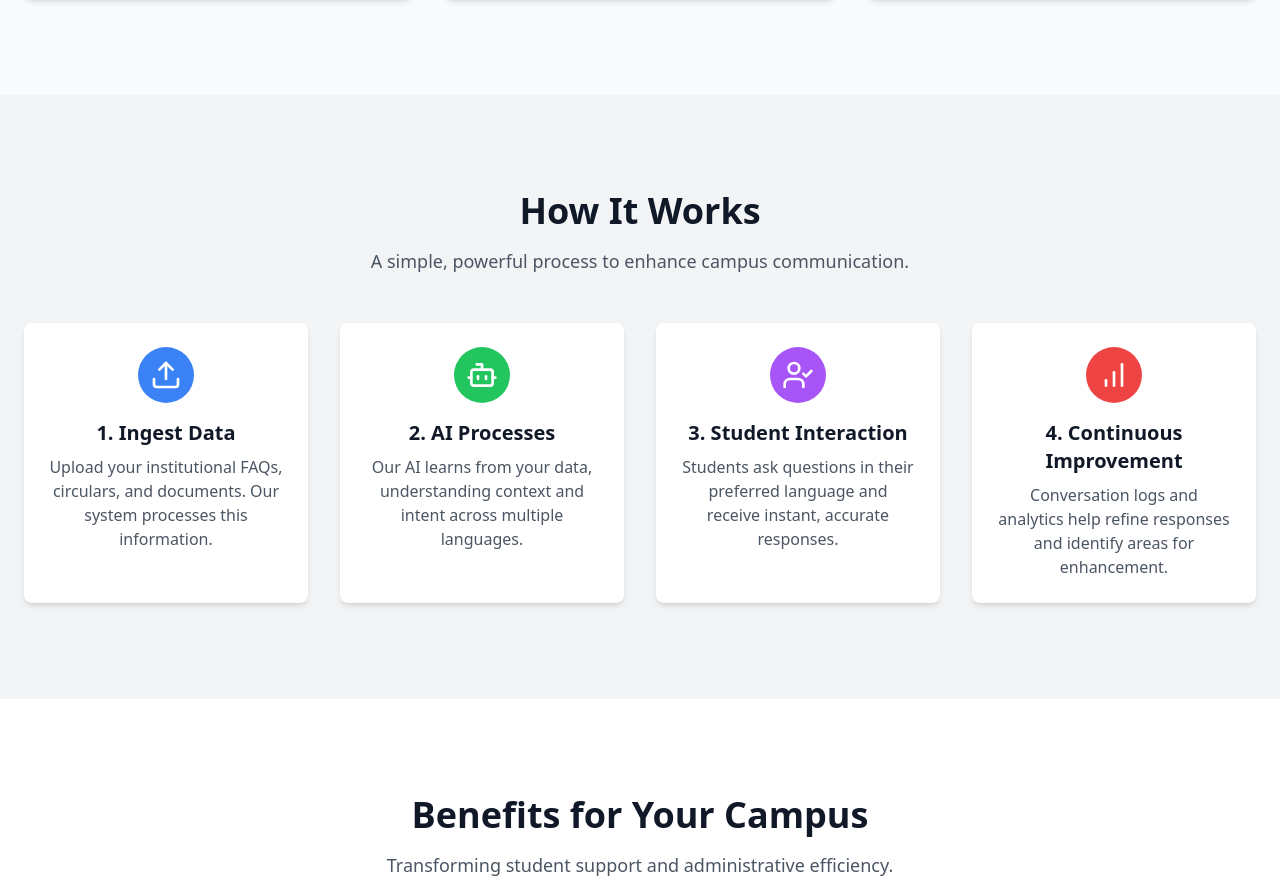
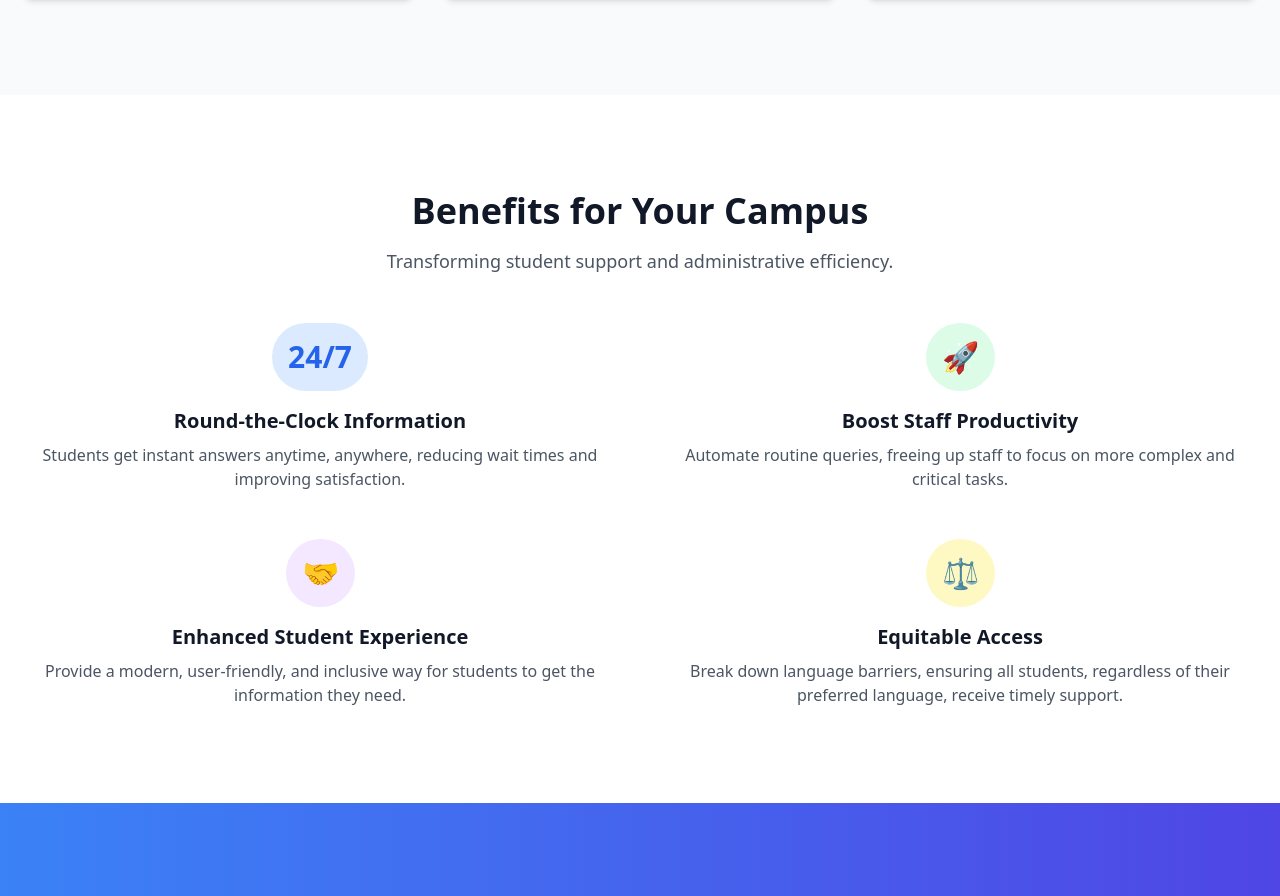
Before and after one commit to Vd-adasul/UI_rag_repo, a React (Vite) app: page / in a window 1280 px wide. Shown: the part 1550-2446 px from the top of the page. Built offline with nearby package versions, Linux system fonts and the light colour scheme.

Commit message:
Reverted all changes back to version 6b367a0e9cb8f173038109eefcb0811cd8384c24

```diff
--- a/src/pages/Index.tsx
+++ b/src/pages/Index.tsx
@@ -3,7 +3,7 @@
 import { MadeWithDyad } from "@/components/made-with-dyad";
 import Header from "@/components/Header";
 import { Button } from "@/components/ui/button";
-import { ArrowRight, MessageCircleMore, Languages, Brain, Handshake, ScrollText, Upload, Bot, UserCheck, BarChart } from "lucide-react";
+import { ArrowRight, MessageCircleMore, Languages, Brain, Handshake, ScrollText } from "lucide-react";
 import { Link } from "react-router-dom";
 
 const Index = () => {
@@ -84,54 +84,6 @@ const Index = () => {
           </div>
         </section>
 
-        {/* How It Works Section */}
-        <section className="py-16 md:py-24 bg-gray-100 dark:bg-gray-950">
-          <div className="container px-4 md:px-6 text-center">
-            <h2 className="text-3xl md:text-4xl font-bold mb-4 text-gray-900 dark:text-white">How It Works</h2>
-            <p className="text-lg text-gray-600 dark:text-gray-300 max-w-2xl mx-auto mb-12">
-              A simple, powerful process to enhance campus communication.
-            </p>
-            <div className="grid grid-cols-1 md:grid-cols-2 lg:grid-cols-4 gap-8">
-              <div className="flex flex-col items-center text-center p-6 bg-white dark:bg-gray-800 rounded-lg shadow-md">
-                <div className="bg-blue-500 text-white p-3 rounded-full mb-4">
-                  <Upload className="h-8 w-8" />
-                </div>
-                <h3 className="text-xl font-semibold mb-2 text-gray-900 dark:text-white">1. Ingest Data</h3>
-                <p className="text-gray-600 dark:text-gray-400">
-                  Upload your institutional FAQs, circulars, and documents. Our system processes this information.
-                </p>
-              </div>
-              <div className="flex flex-col items-center text-center p-6 bg-white dark:bg-gray-800 rounded-lg shadow-md">
-                <div className="bg-green-500 text-white p-3 rounded-full mb-4">
-                  <Bot className="h-8 w-8" />
-                </div>
-                <h3 className="text-xl font-semibold mb-2 text-gray-900 dark:text-white">2. AI Processes</h3>
-                <p className="text-gray-600 dark:text-gray-400">
-                  Our AI learns from your data, understanding context and intent across multiple languages.
-                </p>
-              </div>
-              <div className="flex flex-col items-center text-center p-6 bg-white dark:bg-gray-800 rounded-lg shadow-md">
-                <div className="bg-purple-500 text-white p-3 rounded-full mb-4">
-                  <UserCheck className="h-8 w-8" />
-                </div>
-                <h3 className="text-xl font-semibold mb-2 text-gray-900 dark:text-white">3. Student Interaction</h3>
-                <p className="text-gray-600 dark:text-gray-400">
-                  Students ask questions in their preferred language and receive instant, accurate responses.
-                </p>
-              </div>
-              <div className="flex flex-col items-center text-center p-6 bg-white dark:bg-gray-800 rounded-lg shadow-md">
-                <div className="bg-red-500 text-white p-3 rounded-full mb-4">
-                  <BarChart className="h-8 w-8" />
-                </div>
-                <h3 className="text-xl font-semibold mb-2 text-gray-900 dark:text-white">4. Continuous Improvement</h3>
-                <p className="text-gray-600 dark:text-gray-400">
-                  Conversation logs and analytics help refine responses and identify areas for enhancement.
-                </p>
-              </div>
-            </div>
-          </div>
-        </section>
-
         {/* Benefits Section */}
         <section className="py-16 md:py-24 bg-white dark:bg-gray-800">
           <div className="container px-4 md:px-6 text-center">
```
